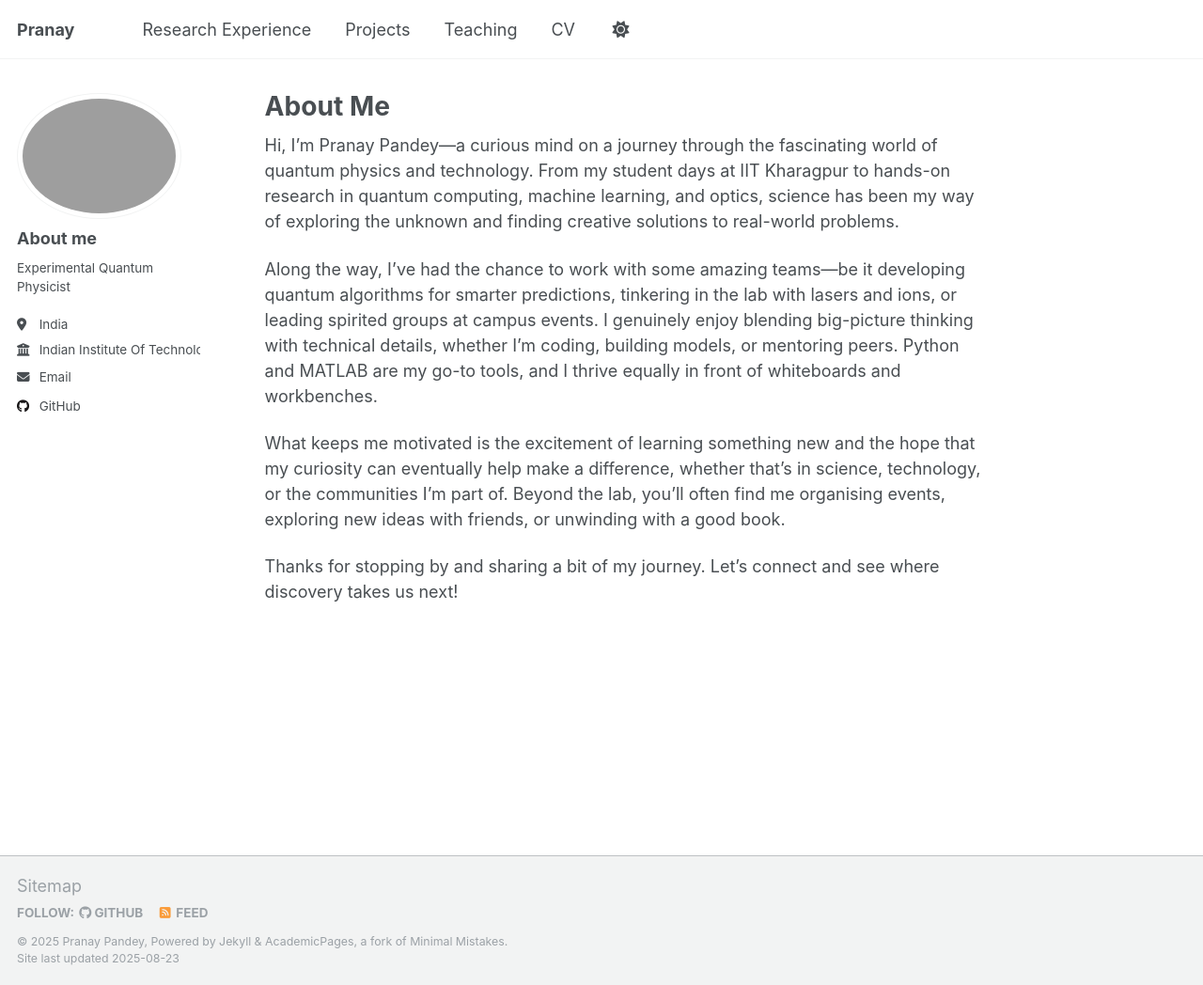
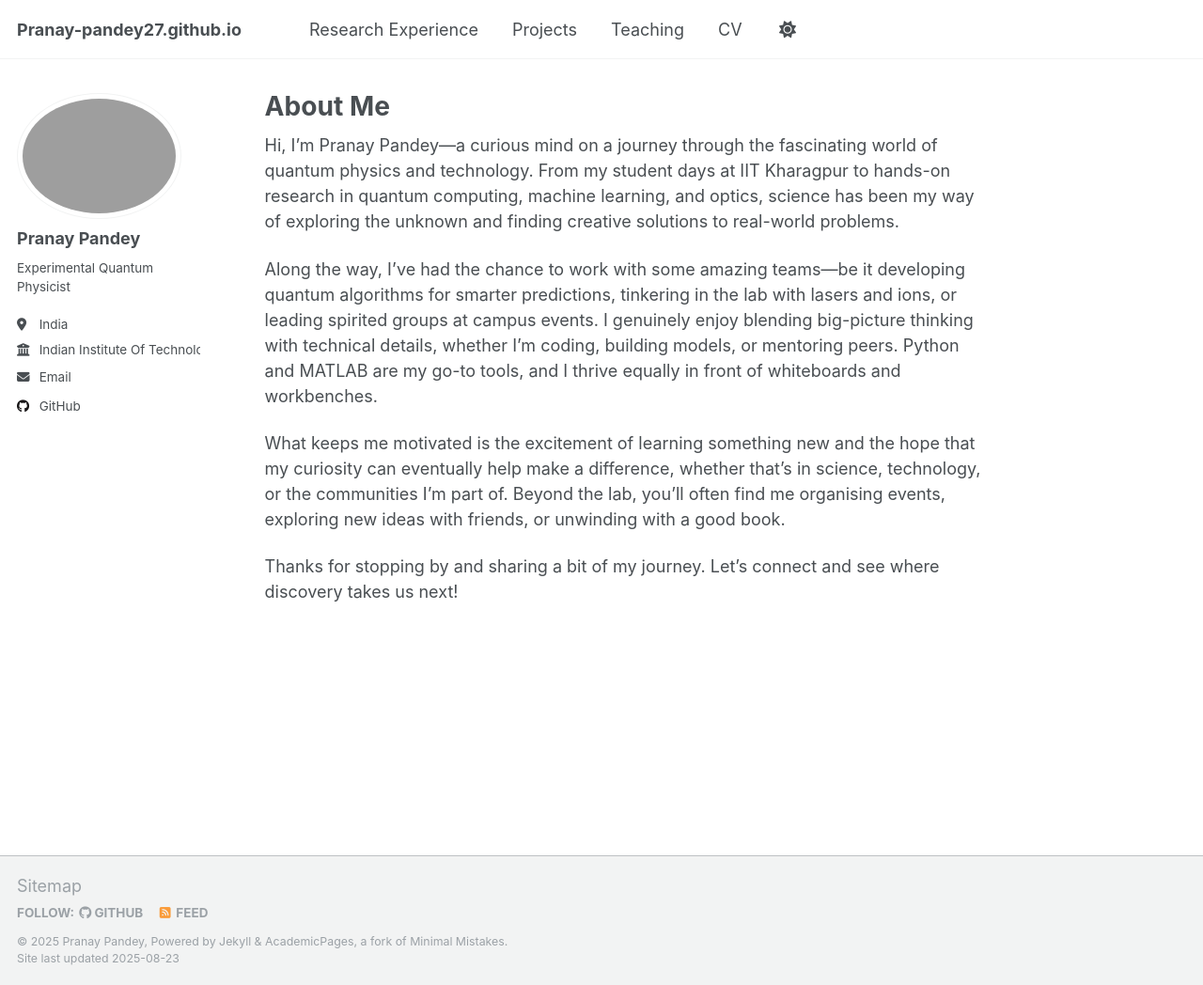
Before and after one commit to Pranay-pandey27/Pranay-pandey27.github.io, a Jekyll site: the page built from _pages/about.md, in a window 1280 px wide and 1048 px high. Shown: the whole window at 94% size. Built offline with Jekyll 4.4.1, drawn with Linux system fonts in a browser that asks for light colours; a script that is not in the unit is left out.

Commit message:
Update _config.yml

```diff
--- a/_config.yml
+++ b/_config.yml
@@ -9,7 +9,7 @@
 # Basic Site Settings
 locale                   : "en-US"
 site_theme               : "default"
-title                    : "Pranay"
+title                    : #
 title_separator          : "-"
 name                     : &name "Pranay Pandey"
 description              : &description "Experimental Quantum Physicist"
@@ -23,7 +23,7 @@ repository               : "pranay-pandey27/pranay-pandey27.github.io"
 author:
   # Biographic information
   avatar           : "profile-pic (1).jpg"
-  name             : "About me"
+  name             : "Pranay Pandey"
   pronouns         : # example: "He/Him"
   bio              : "Experimental Quantum Physicist"
   location         : "India"
```
